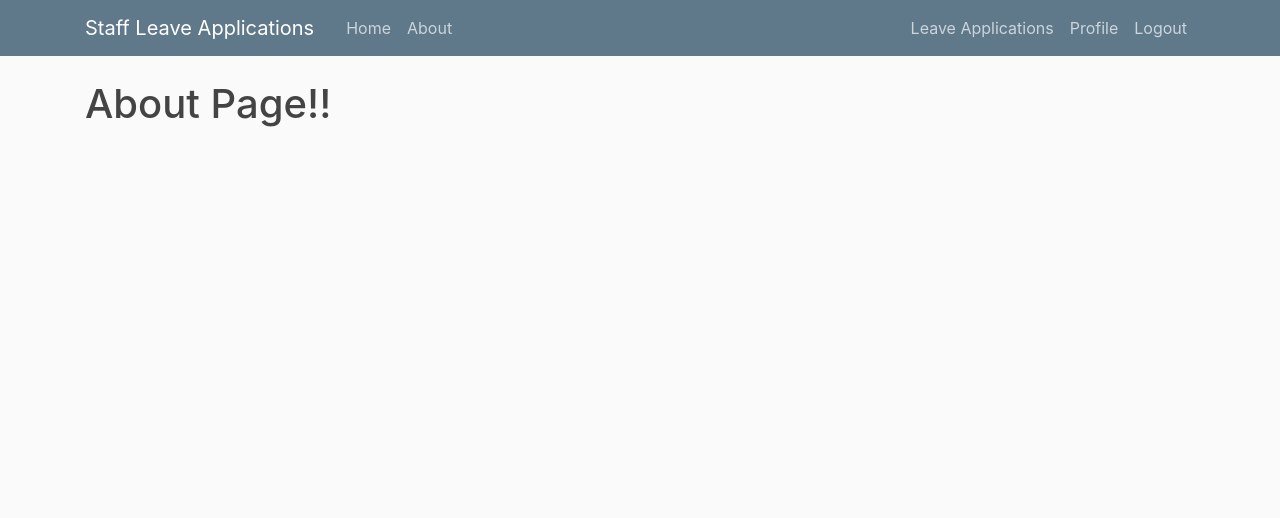
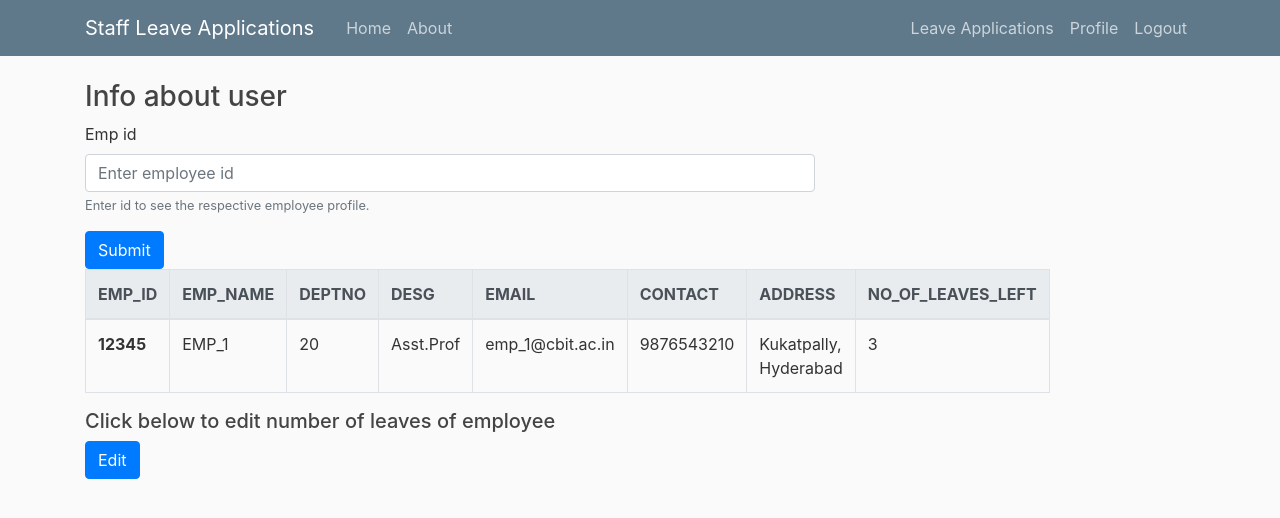
Before and after one commit to DineshRayala/editweb, a Django app: page /about/ in a window 1280 px wide. Shown: the top 518 px of the page. Run offline with Django 3.2, Linux system fonts and the light colour scheme; a user stored in the database is signed in; some libraries are stand-ins or nearby versions.

Commit message:
profile and about pages updated

```diff
--- a/blog/templates/blog/about.html
+++ b/blog/templates/blog/about.html
@@ -1,5 +1,61 @@
 
 {% extends "blog/base.html" %}
+{% load crispy_forms_tags %}
 {% block content %}
-    <h1>About Page!!</h1>
+    <h3>Info about user</h3>
+    <form>
+        <div class="form-group">
+          <label for="checkhistory">Emp id</label>
+          <input type="text" class="form-control" id="checkhistory" aria-describedby="Help" placeholder="Enter employee id">
+          <small id="Help" class="form-text text-muted">Enter id to see the respective employee profile.</small>
+        </div>
+        <button type="submit" class="btn btn-primary">Submit</button>
+    </form>
+
+    <table class="table table-bordered">
+        <thead class="thead-light">
+          <tr>
+            <th scope="col">EMP_ID	</th>
+            <th scope="col">EMP_NAME</th>
+            <th scope="col">DEPTNO</th>
+            <th scope="col">DESG</th>
+            <th scope="col">EMAIL</th>
+            <th scope="col">CONTACT</th>
+            <th scope="col">ADDRESS</th>
+            <th scope="col">NO_OF_LEAVES_LEFT</th>
+          </tr>
+        </thead>
+        <tbody>
+          <tr>
+            <th scope="row">12345</th>
+            <td>EMP_1</td>
+            <td>20</td>
+            <td>Asst.Prof</td>
+            <td>emp_1@cbit.ac.in</td>
+            <td>9876543210</td>
+            <td>Kukatpally, Hyderabad</td>
+            <td>3</td>
+          </tr>
+          </tbody>
+          </table>
+          <form>
+            <h5> Click below to edit number of leaves of employee</h5>
+            <button type="submit" class="btn btn-primary">Edit</button>
+           </form>
+
 {% endblock content %}
+
+
+
+
+
+
+ 		INT NOT NULL,
+ 	VARCHAR(20) NOT NULL,
+		INT NOT NULL,
+		VARCHAR(10) NOT NULL,
+		VARCHAR(30) NOT NULL,
+	DECIMAL(10) NOT NULL,
+		VARCHAR(20) NOT NULL,
+		VARCHAR(15) NOT NULL,
+	INT NOT NULL,
--- a/blog/views.py
+++ b/blog/views.py
@@ -10,9 +10,11 @@ def home(request):
         'posts':Post.objects.all()
     }
     return render(request, 'blog/home.html',context)
+
+@login_required
 def about(request):
     return render(request, 'blog/about.html',{'title':'About'})
-@login_required
+
 def applyleave(request):
     return render(request,'blog/applyleave.html')
 
```
Also changed, not shown: blog/templates/blog/table.html (+61 -20 lines), users/templates/users/profile.html (+27 -9 lines), db.sqlite3.
